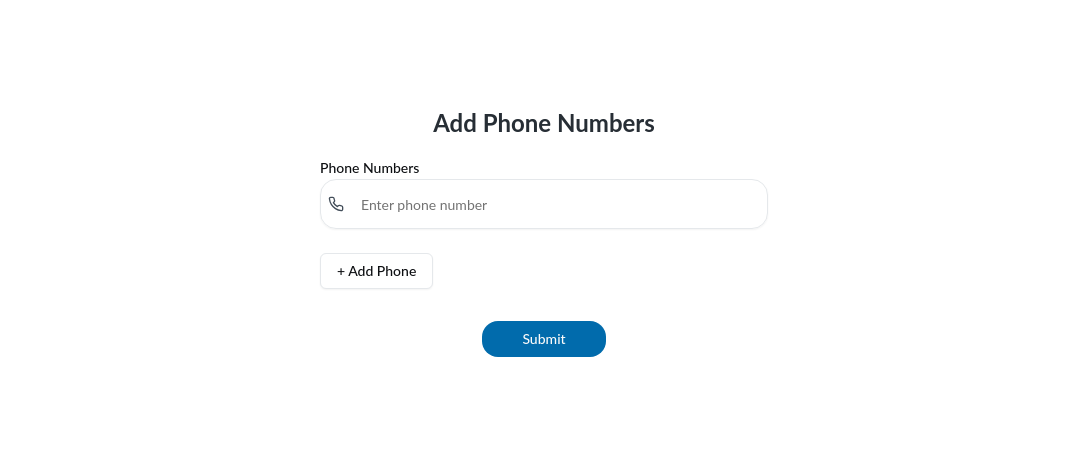
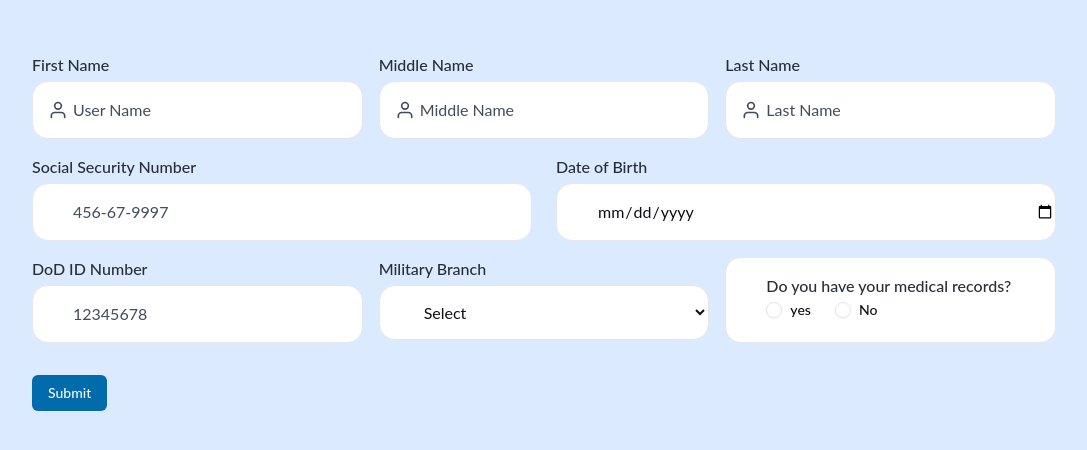
Before and after one commit to No25ha/test, a React (Vite) app: page / in a window 1280 px wide. Shown: the part 168-618 px from the top of the page, without its empty margins (96-1183 px from the left). Built offline with nearby package versions, Linux system fonts and the light colour scheme.

Commit message:
Auto save

```diff
--- a/src/App.tsx
+++ b/src/App.tsx
@@ -1,6 +1,6 @@
 //import {Form} from "@/components/Form";
-import {Form3} from "@/components/Form3";
-//import {Form2} from "@/components/Form2"
+//import {Form3} from "@/components/Form3";
+import {Form4} from "@/components/Form4"
 
 
 
@@ -8,7 +8,7 @@ import {Form3} from "@/components/Form3";
 const App = () => {
   return (
     <div>
-      < Form3/>
+      < Form4/>
     </div>
   )
 }
--- a/src/components/Form2.tsx
+++ b/src/components/Form2.tsx
@@ -56,7 +56,7 @@ export function Form2() {
   })
   const watchMedicalRecords = form.watch("MedicalRecords")
   const watchDateOfBirth = form.watch("DateOfBirth")
-   const [currentStep, setCurrentStep] = useState(1);
+  const [currentStep, setCurrentStep] = useState(1);
 
   function Age(date:string){
       const today = new Date();
--- a/src/components/Form3.tsx
+++ b/src/components/Form3.tsx
@@ -3,7 +3,6 @@ import { zodResolver } from "@hookform/resolvers/zod";
 import * as z from "zod";
 import { Button } from "@/components/ui/button";
 import { PhoneInputGroup } from "./PhoneInput";
-
 const formSchema = z.object({
   phones: z
     .array(
@@ -14,7 +13,6 @@ const formSchema = z.object({
     )
     .min(1, "At least one phone number is required"),
 });
-
 export function Form3() {
   const form = useForm<z.infer<typeof formSchema>>({
     resolver: zodResolver(formSchema),
--- /dev/null
+++ b/src/components/Form4.tsx
@@ -0,0 +1,168 @@
+import { useForm } from "react-hook-form";
+import { zodResolver } from "@hookform/resolvers/zod";
+import * as z from "zod";
+import { useEffect } from "react";
+import { Button } from "@/components/ui/button";
+import { FormInput } from "@/components/FormInput";
+import { Select } from "@/components/Select";
+import { FormRadio } from "./FormRadio";
+import { FiUser } from "react-icons/fi";
+
+
+const formSchema = z.object({
+  FirstName: z.string().min(3, "First Name must be at least 3 characters"),
+  MiddleName: z.string().optional(),
+  LastName: z.string().min(1, "Last Name is required"),
+  SocialSecurityNumber: z.string().regex(/^\d{3}-\d{2}-\d{4}$/, "SSN must be 456-67-9997 format"),
+  DateOfBirth: z.string().min(1, "Date of Birth is required"),
+  DoDIDNumber: z.string().min(8, "DoD ID Number must contain 8 numbers"),
+  MilitaryBranch: z.string().min(1, "Military Branch is required"),
+  MedicalRecords: z.string().min(1, "Please select an option"),
+});
+
+export function Form4() {
+  const savedData = localStorage.getItem("formData");
+
+  const form = useForm<z.infer<typeof formSchema>>({
+    resolver: zodResolver(formSchema),
+    defaultValues: savedData
+      ? JSON.parse(savedData)
+      : {
+          FirstName: "",
+          MiddleName: "",
+          LastName: "",
+          SocialSecurityNumber: "",
+          DateOfBirth: "",
+          DoDIDNumber: "",
+          MilitaryBranch: "",
+          MedicalRecords: "",
+          ReasonForNo: "",
+        },
+  });
+
+  const watchMedicalRecords = form.watch("MedicalRecords");
+
+
+  useEffect(() => {
+    const subscription = form.watch(() => {
+      localStorage.setItem("formData", JSON.stringify(form.getValues()));
+    });
+    return () => subscription.unsubscribe();
+  }, [form]);
+
+
+  function onSubmit(data: z.infer<typeof formSchema>) {
+    console.log("Form Submitted:", data);
+  }
+
+  return (
+    <div className="min-h-screen flex justify-center items-center bg-blue-100">
+      <form onSubmit={form.handleSubmit(onSubmit)} className="grid grid-cols-3 gap-4 mx-auto w-full max-w-5xl">
+          <>
+            <FormInput
+              name="FirstName"
+              type="text"
+              control={form.control}
+              label="First Name"
+              placeholder="User Name"
+              Icon={<FiUser size={20} />}
+              className="w-full py-4 pl-10 border border-gray-200 bg-white rounded-2xl placeholder-gray-500"
+            />
+            <FormInput
+              name="MiddleName"
+              type="text"
+              control={form.control}
+              label="Middle Name"
+              placeholder="Middle Name"
+              Icon={<FiUser size={20} />}
+              className="w-full py-4 pl-10 border border-gray-200 bg-white rounded-2xl placeholder-gray-500"
+            />
+            <FormInput
+              name="LastName"
+              type="text"
+              control={form.control}
+              label="Last Name"
+              placeholder="Last Name"
+              Icon={<FiUser size={20} />}
+              className="w-full py-4 pl-10 border border-gray-200 bg-white rounded-2xl placeholder-gray-500"
+            />
+            <div className="col-span-3 grid grid-cols-2 gap-6">
+              <FormInput
+                name="SocialSecurityNumber"
+                label="Social Security Number"
+                control={form.control}
+                placeholder="456-67-9997"
+                className="w-full py-4 pl-10 border border-gray-200 bg-white rounded-2xl placeholder-gray-500"
+                onchange={(e) => {
+                  let value = e.target.value.replace(/[^0-9-]/g, "");
+                  value = value
+                    .replace(/^(\d{3})(\d)/, "$1-$2")
+                    .replace(/^(\d{3}-\d{2})(\d)/, "$1-$2")
+                    .slice(0, 11);
+                  form.setValue("SocialSecurityNumber", value);
+                }}
+              />
+              <FormInput
+                name="DateOfBirth"
+                type="date"
+                label="Date of Birth"
+                control={form.control}
+                className="w-full py-4 pl-10 border border-gray-200 bg-white rounded-2xl placeholder-gray-500"
+              />
+            </div>
+          </>
+
+          <>
+            <FormInput
+              name="DoDIDNumber"
+              type="number"
+              control={form.control}
+              label="DoD ID Number"
+              placeholder="12345678"
+              className="w-full py-4 pl-10 border border-gray-200 bg-white rounded-2xl placeholder-gray-500"
+              onchange={(e) => {
+                const value = e.target.value.replace(/[^0-9]/g, "").slice(0, 8);
+                form.setValue("DoDIDNumber", value);
+              }}
+            />
+
+            <Select
+              name="MilitaryBranch"
+              control={form.control}
+              label="Military Branch"
+              placeholder="Select"
+              className="w-full py-4 pl-10 border border-gray-200 bg-white rounded-2xl placeholder-gray-500"
+              options={[
+                { label: "x", value: "x" },
+                { label: "y", value: "y" },
+                { label: "z", value: "z" },
+              ]}
+            />
+            <FormRadio
+              name="MedicalRecords"
+              control={form.control}
+              label="Do you have your medical records?"
+              className="w-full py-4 pl-10 border border-gray-200 bg-white rounded-2xl placeholder-gray-500"
+              options={[
+                { label: "yes", value: "yes" },
+                { label: "No", value: "No" },
+              ]}
+            />
+            {watchMedicalRecords === "No" && (
+              <FormInput
+                name="ReasonForNo"
+                control={form.control}
+                label="Please explain why"
+                placeholder="Type reason here"
+                className="w-full py-4 pl-10 border border-gray-200 bg-white rounded-2xl placeholder-gray-500"
+              />
+            )}
+            <div className="col-span-3 flex gap-3 mt-4">
+              <Button type="submit">Submit</Button>
+            </div>
+          </>
+
+      </form>
+    </div>
+  );
+}
```
